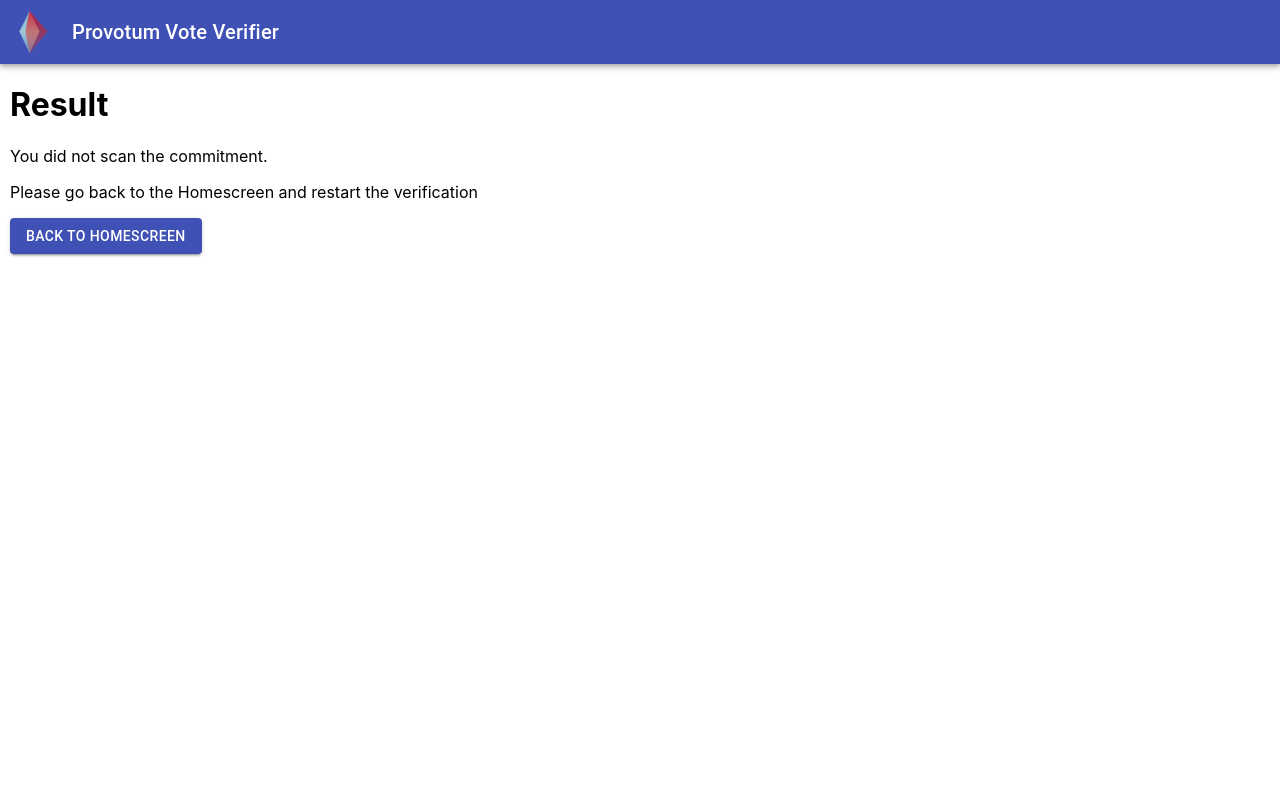
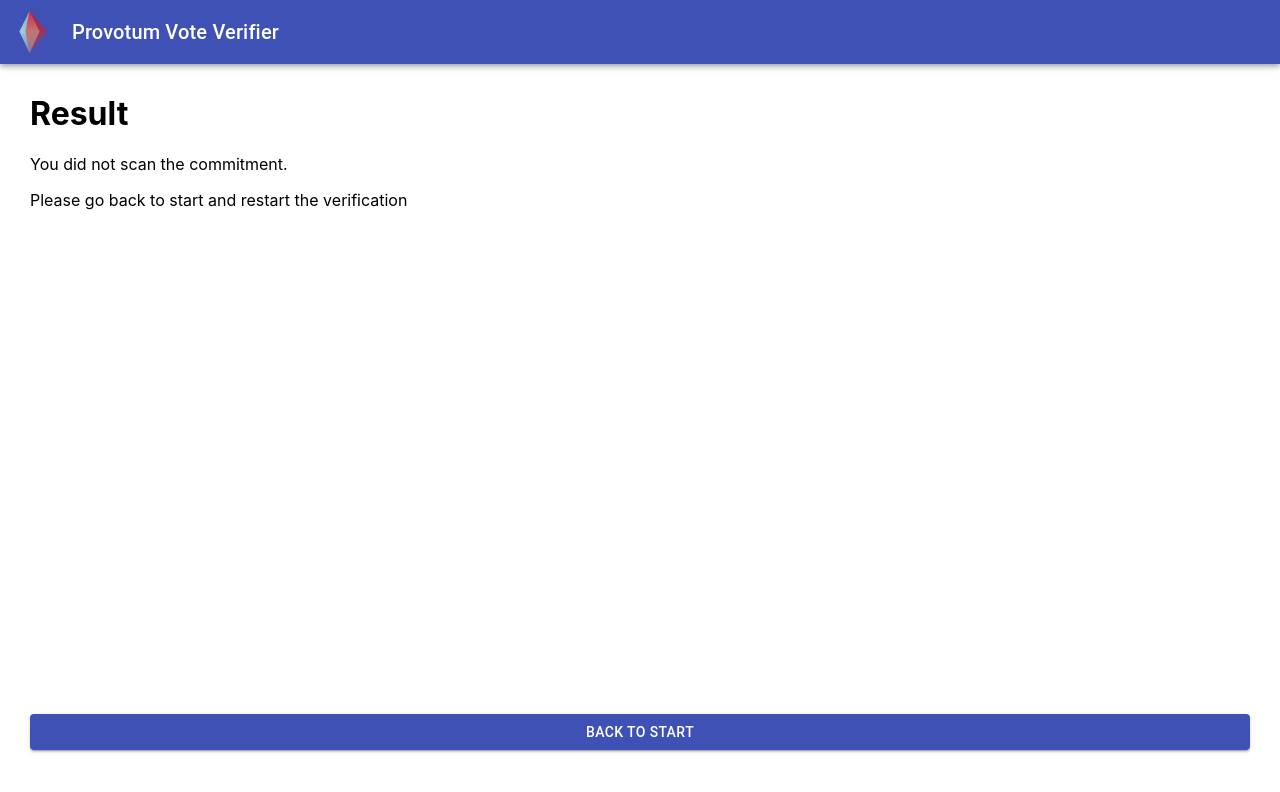
Before and after one commit to febe19/provotum-vote-verifier-app, a React (Create React App) app: page /result in a window 1280 px wide. Shown: the top 792 px of the page. Built offline with nearby package versions, Linux system fonts and the light colour scheme.

Commit message:
Button Styled
This commit mainly brings material Buttons styled correctly

```diff
--- a/src/Components/Intro.tsx
+++ b/src/Components/Intro.tsx
@@ -1,6 +1,7 @@
 import { Link } from "react-router-dom";
 import { useDispatch } from 'react-redux';
 import Button from '@material-ui/core/Button';
+import './OverallCSS.css'
 import {
     RAT
 } from '../Redux/Reducer'
@@ -11,7 +12,8 @@ const Intro = () => {
     dispatch({ type: RAT.RESET });
 
     return (
-        <div style={{ margin: '10px' }}>
+        <div>
+            <div style={{ margin: '30px' }}>
                 <h1>Welcome</h1>
                 <p>This application is used for the vote verification in the provotum environment.</p>
                 <p>To verify your vote follow the steps below:</p>
@@ -19,9 +21,14 @@ const Intro = () => {
                     <li>Select "Verify" on the voting frontend</li>
                     <li>Select "Verify" on the this device</li>
                 </ol>
+            </div>
+            <div className="buttonDiv">
+                <div className="buttonStyle">
                     <Link to="/scanner" style={{ textDecoration: 'none' }}>
-                <Button variant="contained" color="primary">Verify</Button>
+                        <Button variant="contained" color="primary" fullWidth={true}>Verify</Button>
                     </Link>
+                </div>
+            </div>
         </div>
     )
 
--- a/src/Components/NotFound.tsx
+++ b/src/Components/NotFound.tsx
@@ -3,13 +3,18 @@ import Button from '@material-ui/core/Button';
 
 const NotFound = () => {
     return (
-        <div style={{ margin: '10px' }}>
-            <h1>404</h1>
-            <p>This site was unfortunately not found</p>
-            <div>
-                <Link to="/" style={{ textDecoration: 'none' }}>
-                <Button variant="contained" color="primary">Back to Homescreen</Button>
-                </Link>
+        <div>
+            <div style={{ margin: '30px' }}>
+                <h1>404</h1>
+                <p>This site was unfortunately not found</p>
+            </div >
+
+            <div className="buttonDiv">
+                <div className="buttonStyle">
+                    <Link to="/" style={{ textDecoration: 'none' }}>
+                        <Button variant="contained" color="primary" fullWidth={true}>Back to Homescreen</Button>
+                    </Link>
+                </div>
             </div>
         </div>
     )
--- a/src/Components/OverallCSS.css
+++ b/src/Components/OverallCSS.css
@@ -1,6 +1,6 @@
 .qrScannerContainer{
+    height: 90%;
     width: 90%;
-    height: 90%;
     position: relative;
     border-radius: 5%;
     overflow: hidden;
@@ -14,3 +14,28 @@
     height: 100%;
     z-index: 100;
 }
+
+.buttonDiv {
+    position: fixed;
+    bottom: 20px;
+    padding: 20px;
+    width: 100%;
+    box-sizing: border-box;
+    display: -webkit-box;
+    display: -moz-box;
+    display: -ms-flexbox;
+    display: -webkit-flex;
+    display: flex;
+    justify-content: center;
+}
+
+.buttonStyle {
+    -webkit-box-flex: 1 1 auto;
+    -moz-box-flex:  1 1 auto;
+    -webkit-flex:  1 1 auto;
+    -ms-flex:  1 1 auto;
+    flex:  1 1 auto;
+    flex-basis: auto;
+    width: 100%;
+    margin: 10px;
+}
--- a/src/Components/QRScanner.tsx
+++ b/src/Components/QRScanner.tsx
@@ -3,15 +3,40 @@ import { useDispatch } from "react-redux"
 import './OverallCSS.css'
 import React from 'react';
 import QrReader from "react-qr-reader"; // https://www.npmjs.com/package/@types/react-qr-reader
-import {ReactComponent as CameraFocusWhite} from './../CameraFocus.svg';
+import { ReactComponent as CameraFocusWhite } from './../CameraFocus.svg';
 import {
     RAT
 } from '../Redux/Reducer'
 
+import { useState, useEffect } from 'react';
 
+function getWindowDimensions() {
+    const { innerWidth: width, innerHeight: height } = window;
+    return {
+        width,
+        height
+    };
+}
+
+function useWindowDimensions() {
+    const [windowDimensions, setWindowDimensions] = useState(getWindowDimensions());
+
+    useEffect(() => {
+        function handleResize() {
+            setWindowDimensions(getWindowDimensions());
+        }
+
+        window.addEventListener('resize', handleResize);
+        return () => window.removeEventListener('resize', handleResize);
+    }, []);
+
+    return windowDimensions;
+}
 
 const QRScanner = () => {
     console.log("QRScanner Rendered")
+    const { height, width } = useWindowDimensions();
+    var sizeUsed = width*0.9 > height*0.9 ? height*0.9 : width*0.9
     const dispatch = useDispatch()
 
     const handleScan = (result: any) => {
@@ -25,7 +50,8 @@ const QRScanner = () => {
     }
 
     return (
-        <div className="qrScannerContainer">
+
+        <div className="qrScannerContainer" style={{ maxHeight: (sizeUsed - 40), maxWidth: (sizeUsed - 20) }}>
             <div className="svgClass" >
                 <svg viewBox={"0 0 630 630"}>
                     <CameraFocusWhite />
@@ -39,9 +65,8 @@ const QRScanner = () => {
                 onScan={handleScan}
                 style={{ widht: '100%', height: '100%' }}
             />
+        </div>
 
-
-        </div>
     )
 }
 
--- a/src/Components/Result.tsx
+++ b/src/Components/Result.tsx
@@ -97,7 +97,8 @@ const Result = () => {
   }, [])
 
   return (
-    <div style={{ margin: '10px' }}>
+    <div>
+      <div style={{ margin: '30px' }}>
         <h1>Result</h1>
 
         {challengeOrCast == "CAST" &&
@@ -109,7 +110,7 @@ const Result = () => {
         {challengeOrCast != "CAST" && challengeOrCast != 'CHALLENGE' &&
           <div>
             <p>You did not scan the commitment.</p>
-          <p>Please go back to the Homescreen and restart the verification</p>
+            <p>Please go back to start and restart the verification</p>
           </div>
         }
 
@@ -121,10 +122,13 @@ const Result = () => {
           </div>
         }
 
-      <div>
+      </div>
+      <div className="buttonDiv">
+        <div className="buttonStyle">
           <Link to="/" style={{ textDecoration: 'none' }}>
-        <Button variant="contained" color="primary">Back to Homescreen</Button>
+            <Button variant="contained" color="primary" fullWidth={true}>Back to Start</Button>
           </Link>
+        </div>
       </div>
     </div>
   )
--- a/src/Components/ScannerComponent.tsx
+++ b/src/Components/ScannerComponent.tsx
@@ -15,7 +15,7 @@ const ScannerComponent = () => {
             <div>
                 <ScannerFunctions />
             </div>
-            <div style={{ margin: '10px' }}>
+            <div style={{ margin: '30px' }}>
                 {showScanner &&
                     <div style={{ display: 'flex', justifyContent: 'center', alignItems: 'center' }}>
                         <QRScanner />
--- a/src/Components/ScannerFunctions.tsx
+++ b/src/Components/ScannerFunctions.tsx
@@ -122,7 +122,8 @@ const ScannerFunctions = () => {
   }
 
   return (
-    <div style={{ margin: '10px' }}>
+    <div>
+      <div style={{ margin: '30px' }}>
         {showScanner &&
           <div>
             {!commitmentScanned && <div style={{ display: 'flex', justifyContent: 'center', alignItems: 'center' }}>
@@ -139,21 +140,34 @@ const ScannerFunctions = () => {
           </div>
         }
 
+      </div>
       {commitmentScanned && !showScanner && !challengeScanned && <div>
-        <p>You scanned the commitment. Continue with 'vote' or 'challenge'</p>
+        <h1>Commitment scann successful</h1>
+        <p style={{ margin: '30px' }}>You scanned the commitment. Continue with 'vote' or 'challenge'</p>
+        <p style={{ margin: '30px' }}>Ballot Hash: {receivedBallotHash}</p>
 
+        <div className="buttonDiv">
+          <div className="buttonStyle">
             <Link onClick={onCast} to='/result' style={{ textDecoration: 'none' }}>
-          <Button variant="contained" color="primary">Cast</Button>
+              <Button variant="contained" color="primary" fullWidth={true}>Cast</Button>
             </Link>
-        <Button onClick={onChallenge} variant="contained" color="primary">Challenge</Button>
+          </div>
+          <div className="buttonStyle">
+            <Button onClick={onChallenge} variant="contained" color="primary" fullWidth={true}>Challenge</Button>
+          </div>
+        </div>
       </div>}
 
       {commitmentScanned && challengeScanned &&
         <div>
-          <p>You scanned the challenge. Continue with 'view challenge'</p>
+          <p style={{ margin: '30px' }}>You scanned the challenge. Continue with 'view challenge'</p>
+          <div className="buttonDiv">
+            <div className="buttonStyle">
               <Link to='/result' style={{ textDecoration: 'none' }}>
-            <Button variant="contained" color="primary">View Challenge</Button>
+                <Button variant="contained" color="primary" fullWidth={true}>View Challenge</Button>
               </Link>
+            </div>
+          </div>
         </div>}
 
 
```
Also changed, not shown: src/CameraFocus.svg. Lines whose indentation alone changed are shown as unchanged.
